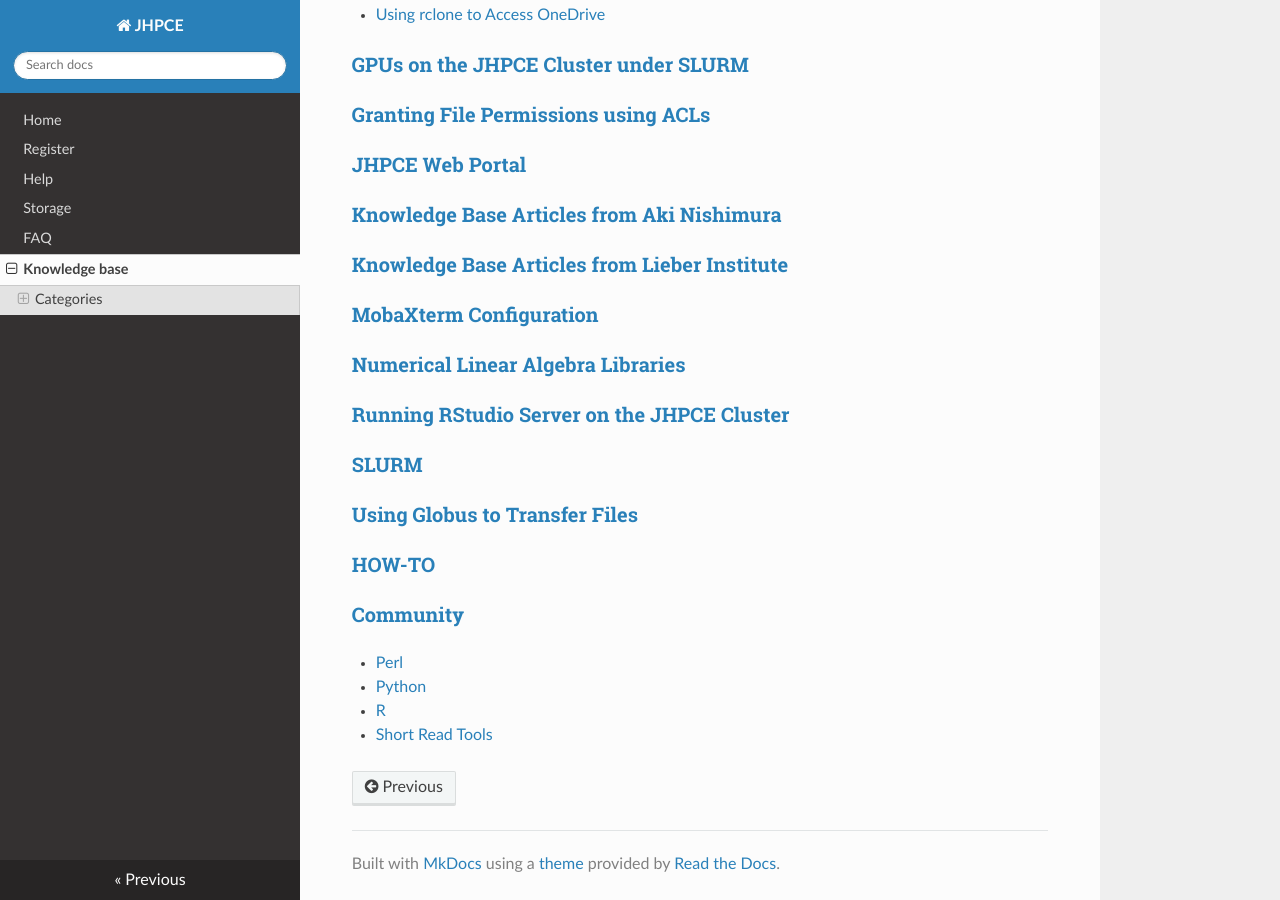
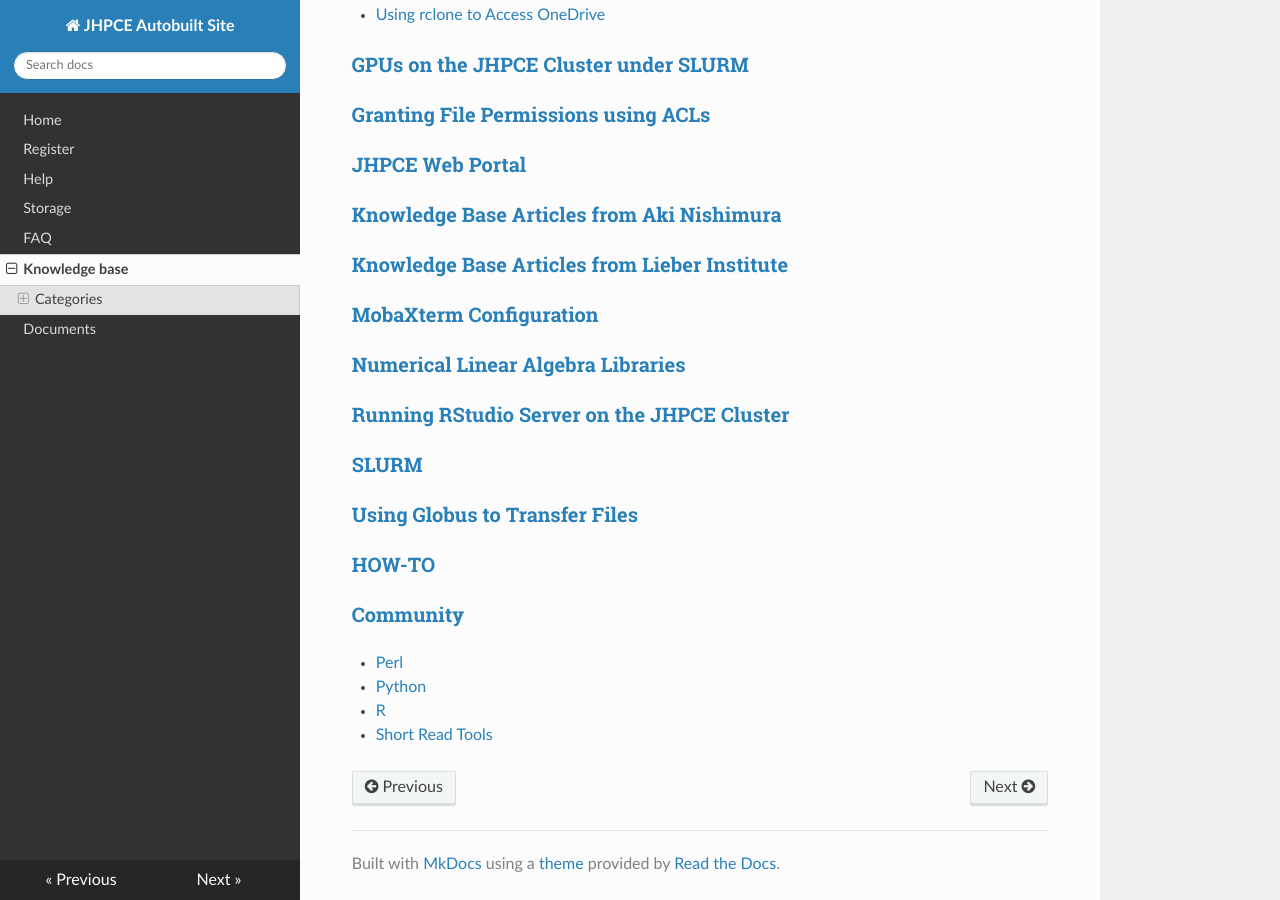
Before and after one commit to jhpce-jhu/jhpce_mkdocs, an MkDocs documentation site: the page built from jhpce_docs/docs/knowledge_base.md, in a window 1280 px wide and 900 px high, scrolled down 629 px. Built offline with MkDocs 1.6.1, drawn with Linux system fonts in a browser that asks for light colours; nearby versions of some CDN libraries; some of the changed lines change nothing that is shown.

Commit message:
Update mkdocs.yml
Change
docs_dir: jhpce_docs/site
to
docs_dir: jhpce_docs/docs

```diff
--- a/mkdocs.yml
+++ b/mkdocs.yml
@@ -1,6 +1,6 @@
 site_name: JHPCE Autobuilt Site
 site_url: https://jhpce-jhu.github.io/jhpce_mkdocs/jhpce_docs/site/
-docs_dir: jhpce_docs/site
+docs_dir: jhpce_docs/docs
 nav:
   - Home: index.md
   - Register: new_users.md
```
